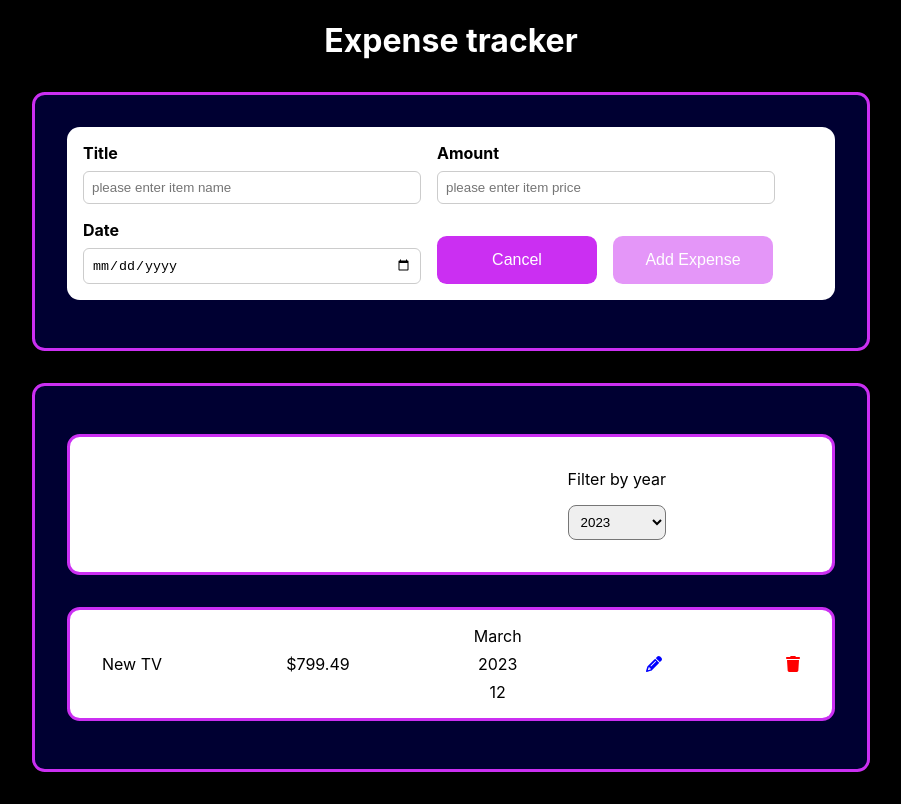
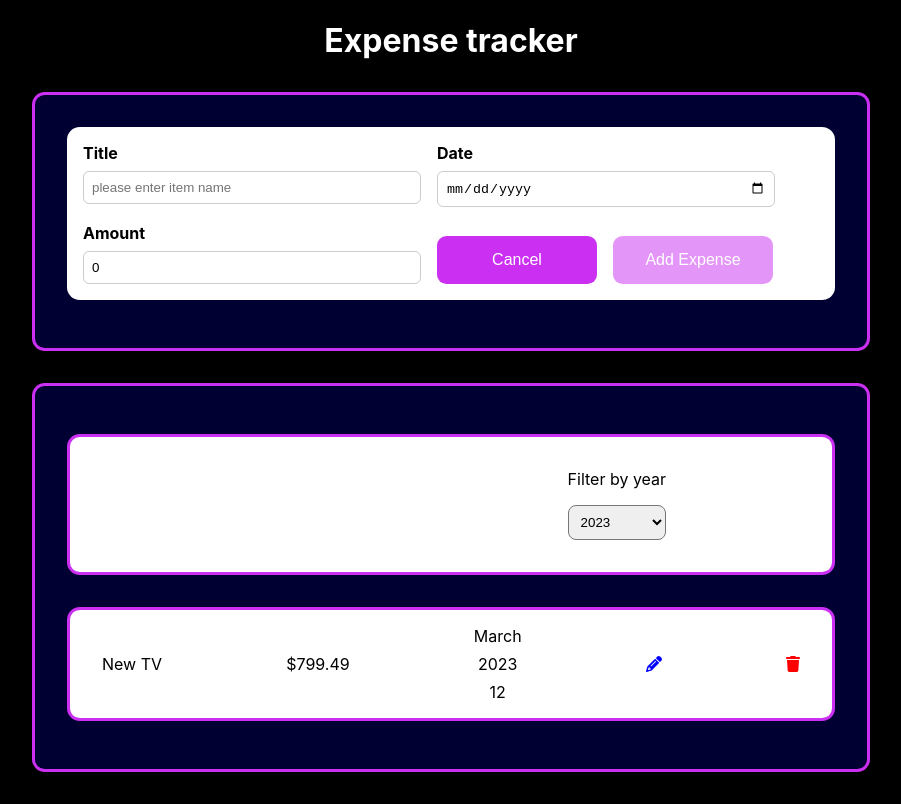
Before and after one commit to TanyaGupta1901/Learnings, a React (Create React App) app: page / in a window 1280 px wide. Both pictures are taken after a click on the button "Add new expense". Shown: the whole page, without its empty margins (189-1090 px from the left). Built offline with nearby package versions, Linux system fonts and the light colour scheme.

Commit message:
Added some validation logic

```diff
--- a/src/components/NewExpense/NewExpenseForm.js
+++ b/src/components/NewExpense/NewExpenseForm.js
@@ -21,7 +21,10 @@ function NewExpenseForm(props) {
     hasError: hasErrorAmount,
     isValid: isValidAmount,
     resetValue: resetAmount,
-  } = useInput((value) => value > 0);
+  } = useInput((value) => {
+    console.log(parseInt(value) > 0);
+    return parseInt(value) > 0;
+  }, 0);
 
   const {
     value: date,
@@ -30,13 +33,19 @@ function NewExpenseForm(props) {
     hasError: hasErrorDate,
     isValid: isValidDate,
     resetValue: resetDate,
-  } = useInput((value) => value <= Date.now());
+  } = useInput((value) => {
+    const today = new Date();
+    const input = new Date(value);
+    return today.getTime() >= input.getTime();
+  }, Date.now());
   const [success, setSuccess] = useState(false);
 
   if (isValidTitle && isValidDate && isValidAmount) setIsFormValid(true);
 
   const submitHandler = (event) => {
     event.preventDefault();
+
+    if (!isFormValid) return;
     const dataObject = {
       title,
       amount,
@@ -78,8 +87,23 @@ function NewExpenseForm(props) {
           />
         </div>
         <div>
+          <label>{`Date ${
+            hasErrorDate ? ": Should not be in future" : ""
+          }`}</label>
+          <input
+            type="date"
+            placeholder="dd-mm-yyyy"
+            name="date"
+            onChange={valueChangeHandlerDate}
+            onBlur={blurChangeHandlerDate}
+            className={hasErrorDate ? "error" : "null"}
+            max={Date.now()}
+            value={date}
+          />
+        </div>
+        <div>
           <label>{`Amount ${
-            hasErrorAmount ? ": Should be greter 0" : ""
+            hasErrorAmount ? ": Should be greater 0" : ""
           }`}</label>
           <input
             type="number"
@@ -90,21 +114,7 @@ function NewExpenseForm(props) {
             value={amount}
             className={hasErrorAmount ? "error" : "null"}
             min={0}
-          />
-        </div>
-        <div>
-          <label>{`Date ${
-            hasErrorDate ? ": Should not be in past" : ""
-          }`}</label>
-          <input
-            type="date"
-            placeholder="dd-mm-yyyy"
-            name="date"
-            onChange={valueChangeHandlerDate}
-            onBlur={blurChangeHandlerDate}
-            className={hasErrorDate ? "error" : "null"}
-            max={Date.now()}
-            value={date}
+            max={10}
           />
         </div>
         <div className="new-expense-button">
```
